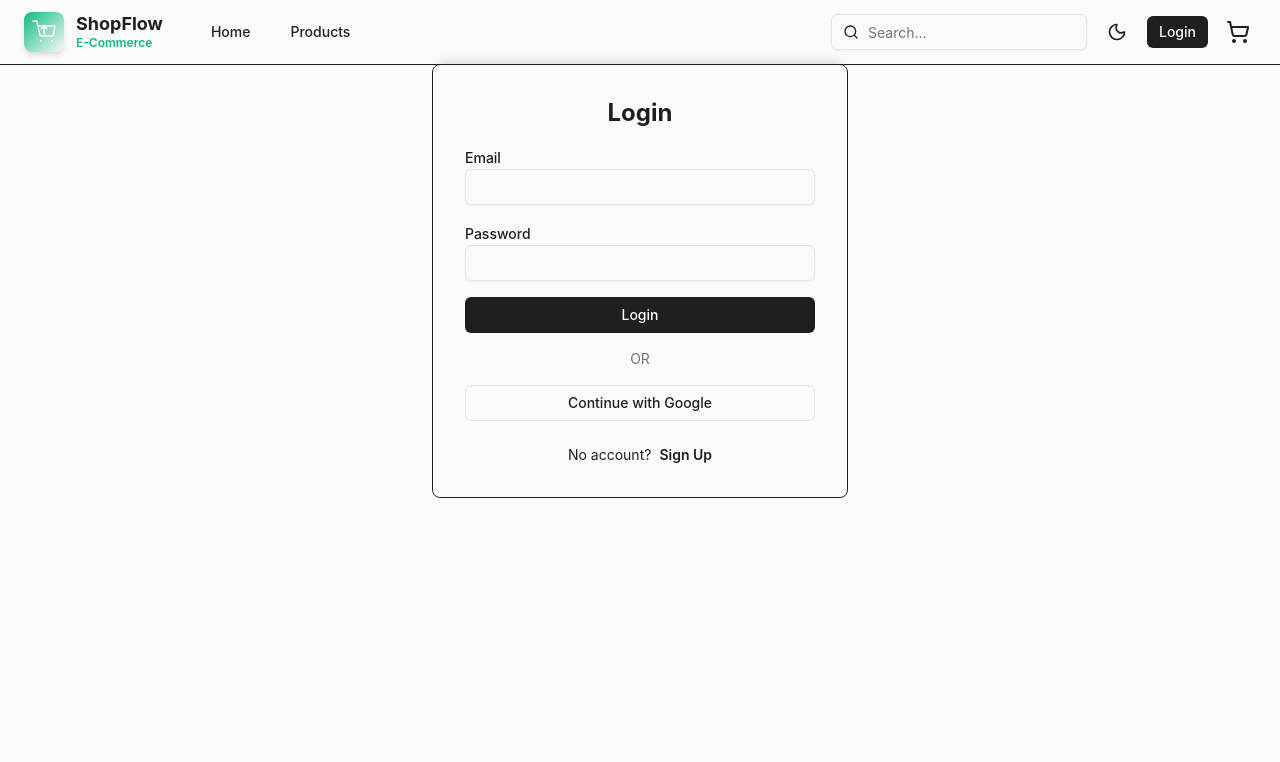
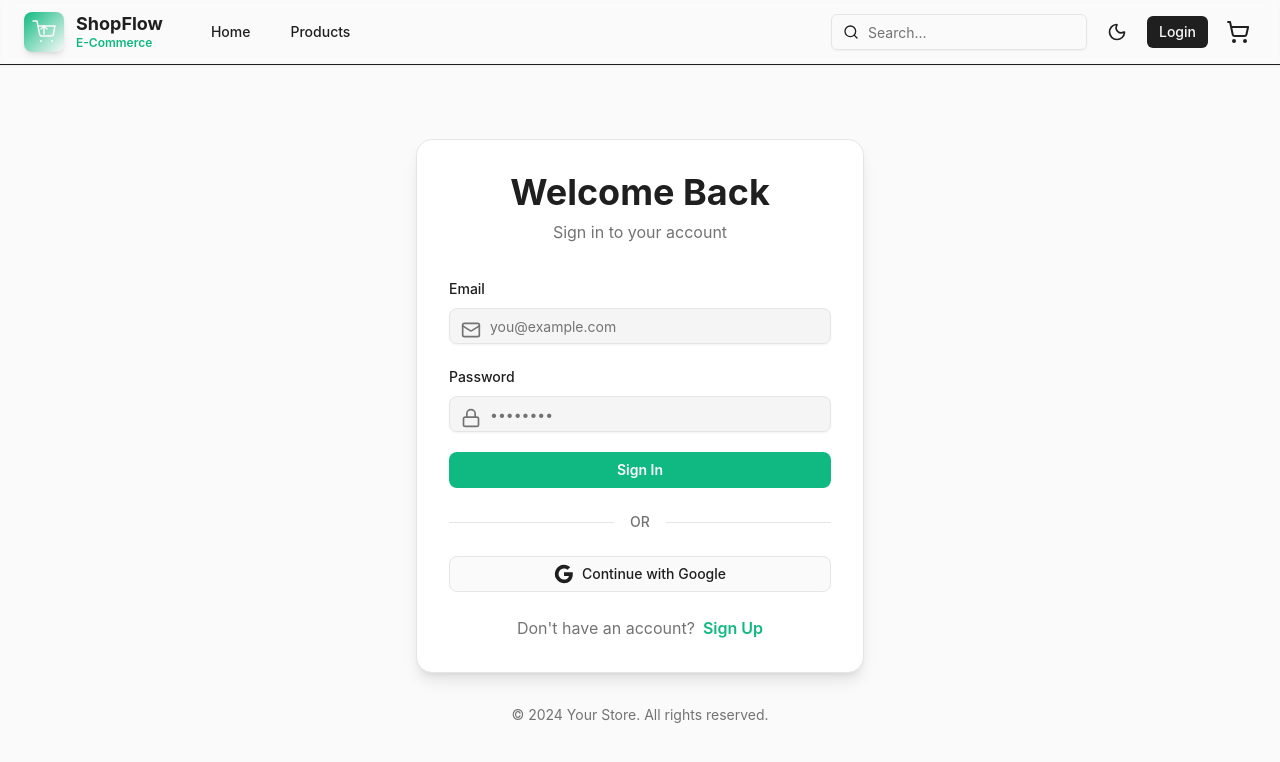
Before and after one commit to Suraj-Rapeti/ecommerce-app, a React (Create React App) app: page /login in a window 1280 px wide. Shown: the top 762 px of the page. Built offline with nearby package versions, Linux system fonts and the light colour scheme; no server answers.

Commit message:
Update: Modern login UI with theme integration and Admin dashboard improvements

```diff
--- a/src/pages/Admin.js
+++ b/src/pages/Admin.js
@@ -1,10 +1,10 @@
 import { useEffect, useState } from "react";
 import { Link, Navigate } from "react-router-dom";
 import { db, auth } from "../lib/firebase";
-import { collection, getDocs, updateDoc, doc, onSnapshot, query, orderBy } from "firebase/firestore";
+import { collection, updateDoc, doc, onSnapshot, query, orderBy } from "firebase/firestore";
 import { onAuthStateChanged } from "firebase/auth";
 
-import { ArrowLeft, RefreshCw } from "lucide-react";
+import { ArrowLeft } from "lucide-react";
 import { Card, CardContent } from "../components/ui/card";
 import { Button } from "../components/ui/button";
 import { ThemeToggle } from "../components/theme-toggle";
@@ -40,38 +40,38 @@ export default function Admin() {
 
   // 📦 Fetch data with REAL-TIME LISTENER
   useEffect(() => {
-    const fetchData = async () => {
     try {
       // Real-time listener for orders
       const ordersQuery = query(collection(db, "orders"), orderBy("createdAt", "desc"));
-        const unsubscribe = onSnapshot(ordersQuery, (snapshot) => {
+      const ordersUnsubscribe = onSnapshot(ordersQuery, (snapshot) => {
         const orderData = snapshot.docs.map(doc => ({
           id: doc.id,
           ...doc.data()
         }));
         setOrders(orderData);
         console.log("Orders updated:", orderData.length);
+      }, (err) => {
+        console.error("Error fetching orders:", err);
       });
 
-        // Fetch users (one-time)
-        const userSnap = await getDocs(collection(db, "users"));
-        const userData = userSnap.docs.map(doc => doc.data());
+      // Real-time listener for users
+      const usersUnsubscribe = onSnapshot(collection(db, "users"), (snapshot) => {
+        const userData = snapshot.docs.map(doc => ({
+          id: doc.id,
+          ...doc.data()
+        }));
         setUsers(userData);
-
-        return unsubscribe;
-      } catch (err) {
-        console.error("Error fetching data:", err);
-      }
-    };
-
-    let unsubscribe;
-    fetchData().then(unsub => {
-      unsubscribe = unsub;
+      }, (err) => {
+        console.error("Error fetching users:", err);
       });
 
       return () => {
-      if (unsubscribe) unsubscribe();
+        ordersUnsubscribe();
+        usersUnsubscribe();
       };
+    } catch (err) {
+      console.error("Error setting up listeners:", err);
+    }
   }, []);
 
   // ⛔ Loading
--- a/src/pages/Login.js
+++ b/src/pages/Login.js
@@ -4,6 +4,7 @@ import { Navbar } from '../components/navbar';
 import { Button } from '../components/ui/button';
 import { Input } from '../components/ui/input';
 import { Label } from '../components/ui/label';
+import { Mail, Lock, Loader } from 'lucide-react';
 
 // Firebase
 import { auth, db } from '../lib/firebase';
@@ -21,12 +22,16 @@ export default function Login() {
   const [isSignup, setIsSignup] = useState(false);
   const [email, setEmail] = useState('');
   const [password, setPassword] = useState('');
+  const [error, setError] = useState('');
+  const [loading, setLoading] = useState(false);
 
   const provider = new GoogleAuthProvider();
 
   // 🔐 Email Login / Signup
   const handleSubmit = async (e) => {
     e.preventDefault();
+    setError('');
+    setLoading(true);
 
     try {
       if (isSignup) {
@@ -52,12 +57,17 @@ export default function Login() {
       navigate('/');
 
     } catch (error) {
-      alert(error.message);
+      setError(error.message);
+    } finally {
+      setLoading(false);
     }
   };
 
   // 🔥 Google Login
   const handleGoogleLogin = async () => {
+    setError('');
+    setLoading(true);
+
     try {
       const result = await signInWithPopup(auth, provider);
       const user = result.user;
@@ -81,7 +91,9 @@ export default function Login() {
 
     } catch (error) {
       console.error("Google login error:", error);
-      alert("Google login failed: " + error.message);
+      setError("Google login failed: " + error.message);
+    } finally {
+      setLoading(false);
     }
   };
 
@@ -89,63 +101,133 @@ export default function Login() {
     <div className="min-h-screen bg-background">
       <Navbar />
 
-      <main className="max-w-md mx-auto py-16 px-4 pt-16">
-        <div className="border p-8 rounded-lg">
+      <main className="flex items-center justify-center min-h-screen px-4 pt-16">
+        <div className="w-full max-w-md">
+          {/* Card */}
+          <div className="bg-card border border-border rounded-2xl p-8 shadow-lg">
 
-          <h1 className="text-2xl font-bold text-center mb-4 text-foreground">
-            {isSignup ? "Create Account" : "Login"}
+            {/* Header */}
+            <div className="text-center mb-8">
+              <h1 className="text-4xl font-bold text-foreground mb-2">
+                {isSignup ? "Create Account" : "Welcome Back"}
               </h1>
+              <p className="text-muted-foreground">
+                {isSignup ? "Join us today" : "Sign in to your account"}
+              </p>
+            </div>
 
-          <form onSubmit={handleSubmit} className="space-y-4">
+            {/* Error Alert */}
+            {error && (
+              <div className="mb-6 p-3 bg-destructive/10 border border-destructive/30 rounded-lg text-destructive text-sm">
+                {error}
+              </div>
+            )}
 
-            <div>
-              <Label className="text-foreground">Email</Label>
+            {/* Form */}
+            <form onSubmit={handleSubmit} className="space-y-5">
+
+              {/* Email Input */}
+              <div className="space-y-2">
+                <Label className="text-foreground font-medium">Email</Label>
+                <div className="relative">
+                  <Mail className="absolute left-3 top-3 w-5 h-5 text-muted-foreground" />
                   <Input
                     type="email"
+                    placeholder="you@example.com"
                     value={email}
                     onChange={(e) => setEmail(e.target.value)}
                     required
+                    disabled={loading}
+                    className="pl-10 bg-secondary border-input text-foreground placeholder-muted-foreground focus:border-accent focus:ring-accent rounded-lg"
                   />
                 </div>
+              </div>
 
-            <div>
-              <Label className="text-foreground">Password</Label>
+              {/* Password Input */}
+              <div className="space-y-2">
+                <Label className="text-foreground font-medium">Password</Label>
+                <div className="relative">
+                  <Lock className="absolute left-3 top-3 w-5 h-5 text-muted-foreground" />
                   <Input
                     type="password"
+                    placeholder="••••••••"
                     value={password}
                     onChange={(e) => setPassword(e.target.value)}
                     required
+                    disabled={loading}
+                    className="pl-10 bg-secondary border-input text-foreground placeholder-muted-foreground focus:border-accent focus:ring-accent rounded-lg"
                   />
                 </div>
+              </div>
 
-            <Button className="w-full" type="submit">
-              {isSignup ? "Sign Up" : "Login"}
+              {/* Submit Button */}
+              <Button
+                className="w-full py-3 mt-6 bg-accent hover:bg-accent/90 text-accent-foreground font-semibold rounded-lg transition-all duration-200 flex items-center justify-center gap-2"
+                type="submit"
+                disabled={loading}
+              >
+                {loading ? (
+                  <>
+                    <Loader className="w-4 h-4 animate-spin" />
+                    {isSignup ? "Creating..." : "Signing in..."}
+                  </>
+                ) : (
+                  isSignup ? "Sign Up" : "Sign In"
+                )}
               </Button>
 
             </form>
 
             {/* Divider */}
-          <div className="text-center my-4 text-sm text-muted-foreground">
-            OR
+            <div className="flex items-center gap-4 my-6">
+              <div className="flex-1 h-px bg-border"></div>
+              <span className="text-muted-foreground text-sm font-medium">OR</span>
+              <div className="flex-1 h-px bg-border"></div>
             </div>
 
-          {/* 🔥 Google Button */}
+            {/* Google Button */}
             <Button
               variant="outline"
-            className="w-full"
+              className="w-full py-3 border-border hover:bg-secondary text-foreground rounded-lg transition-colors duration-200 flex items-center justify-center gap-2"
               onClick={handleGoogleLogin}
+              disabled={loading}
             >
+              {loading ? (
+                <Loader className="w-4 h-4 animate-spin" />
+              ) : (
+                <>
+                  <svg className="w-5 h-5" viewBox="0 0 24 24">
+                    <path fill="currentColor" d="M22.56 12.25c0-.78-.07-1.53-.2-2.25H12v4.26h5.92c-.26 1.37-1.04 2.53-2.21 3.31v2.77h3.57c2.08-1.92 3.28-4.74 3.28-8.09z"></path>
+                    <path fill="currentColor" d="M12 23c2.97 0 5.46-.98 7.28-2.66l-3.57-2.77c-.98.66-2.23 1.06-3.71 1.06-2.86 0-5.29-1.93-6.16-4.53H2.18v2.84C3.99 20.53 7.7 23 12 23z"></path>
+                    <path fill="currentColor" d="M5.84 14.09c-.22-.66-.35-1.36-.35-2.09s.13-1.43.35-2.09V7.07H2.18C1.43 8.55 1 10.22 1 12s.43 3.45 1.18 4.93l2.85-2.22.81-.62z"></path>
+                    <path fill="currentColor" d="M12 5.38c1.62 0 3.06.56 4.21 1.64l3.15-3.15C17.45 2.09 14.97 1 12 1 7.7 1 3.99 3.47 2.18 7.07l3.66 2.84c.87-2.6 3.3-4.53 6.16-4.53z"></path>
+                  </svg>
                   Continue with Google
+                </>
+              )}
             </Button>
 
-          <p className="text-center mt-6 text-sm text-foreground">
-            {isSignup ? "Already have an account?" : "No account?"}
+            {/* Toggle Auth Mode */}
+            <p className="text-center mt-6 text-muted-foreground">
+              {isSignup ? "Already have an account?" : "Don't have an account?"}
               <button
-              onClick={() => setIsSignup(!isSignup)}
-              className="ml-2 text-primary font-semibold hover:underline"
+                onClick={() => {
+                  setIsSignup(!isSignup);
+                  setError('');
+                  setEmail('');
+                  setPassword('');
+                }}
+                className="ml-2 text-accent font-semibold hover:text-accent/80 transition-colors duration-200"
               >
-              {isSignup ? "Login" : "Sign Up"}
+                {isSignup ? "Sign In" : "Sign Up"}
               </button>
+            </p>
+
+          </div>
+
+          {/* Footer Info */}
+          <p className="text-center mt-8 text-muted-foreground text-sm">
+            © 2024 Your Store. All rights reserved.
           </p>
 
         </div>
```
Lines whose indentation alone changed are shown as unchanged.
